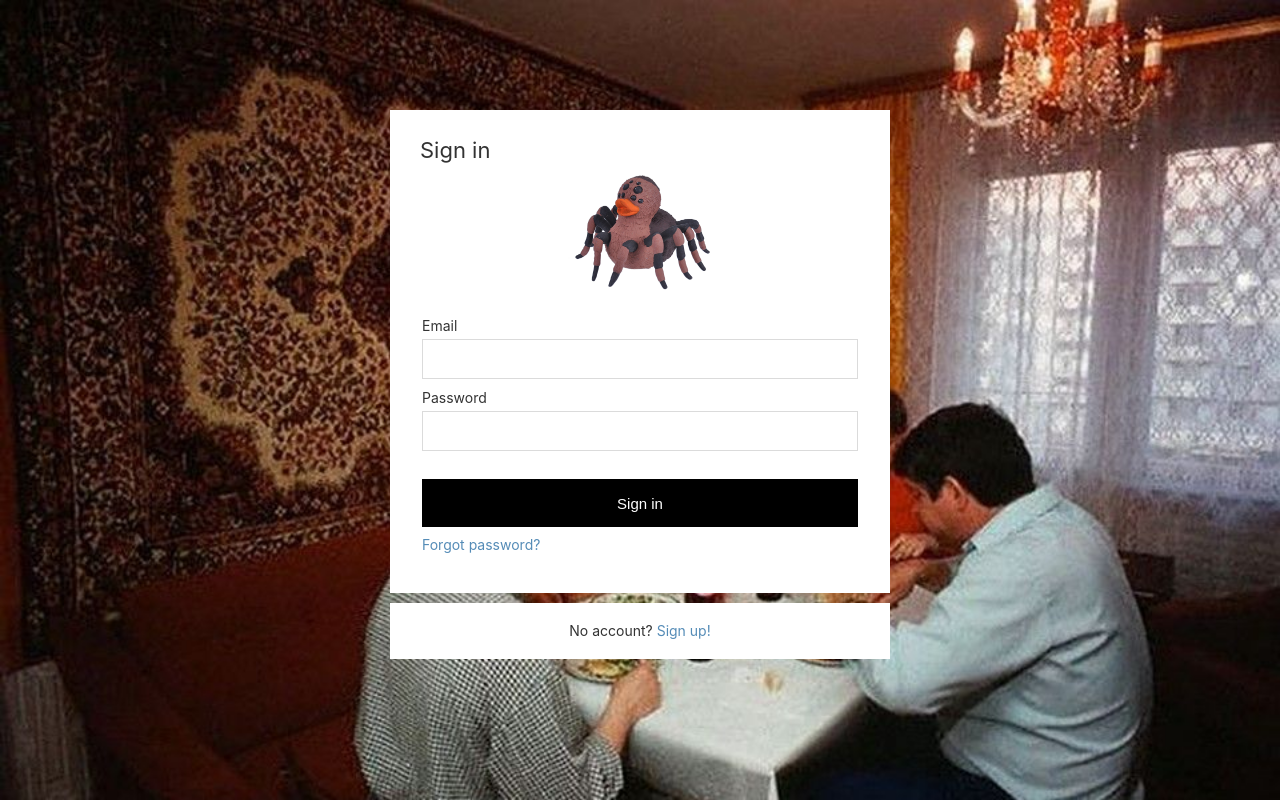
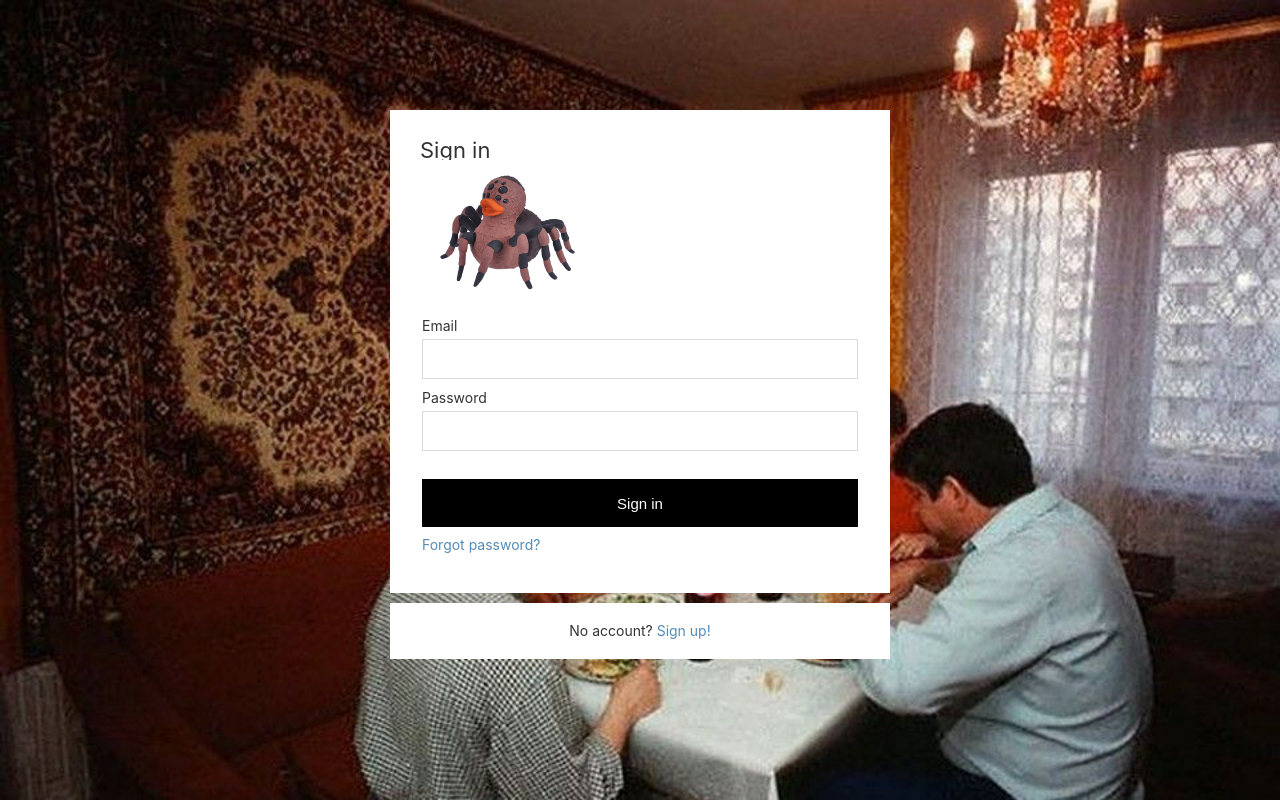
Before and after one commit to rocket-duck/ESchool, a plain HTML site: page index.html in a window 1280 px wide. Drawn offline with Linux system fonts and the light colour scheme.

Commit message:
Update style.css
edit duck

```diff
--- a/style.css
+++ b/style.css
@@ -13,8 +13,8 @@ body {
 }
 img {
     display: block;
-    margin-left: auto;
-    margin-right: auto;
+    margin-left: 10px;
+    margin-right: 10px;
     width: 150px;
 }
 img:hover {
```
